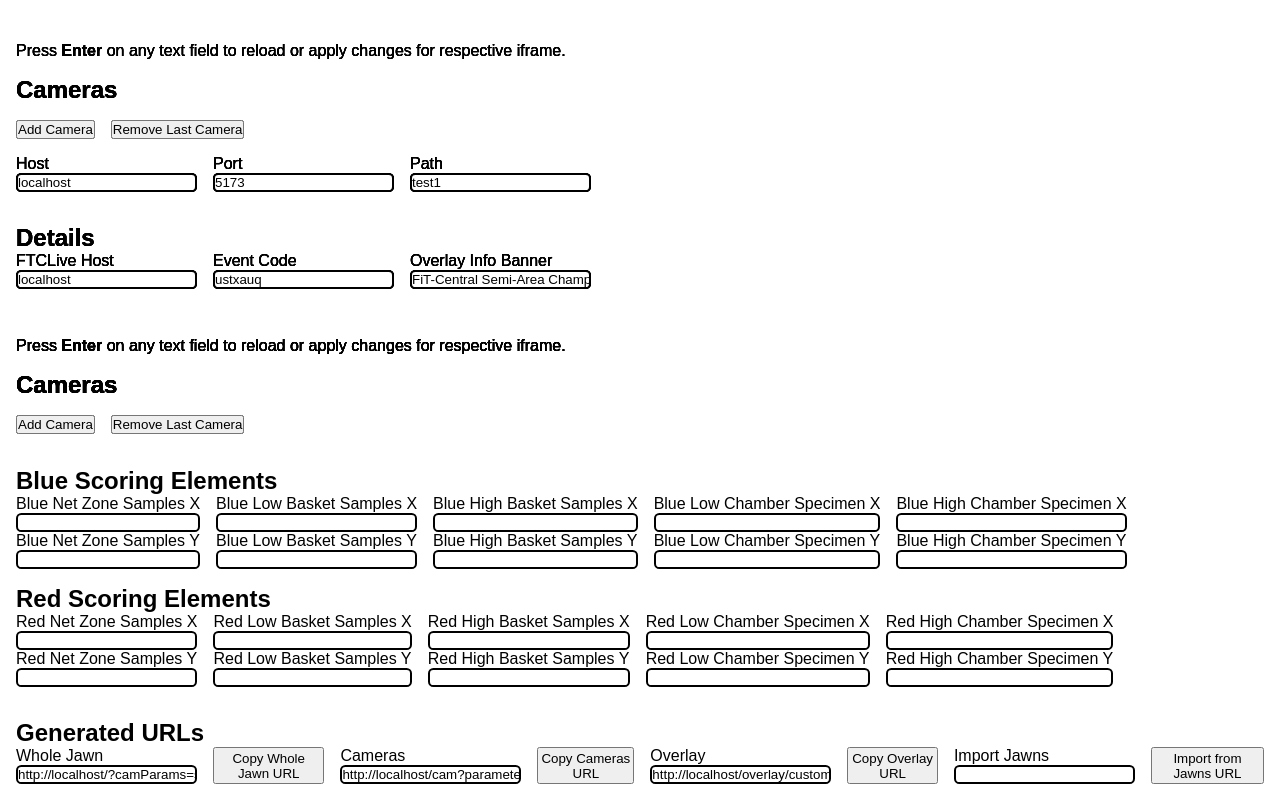
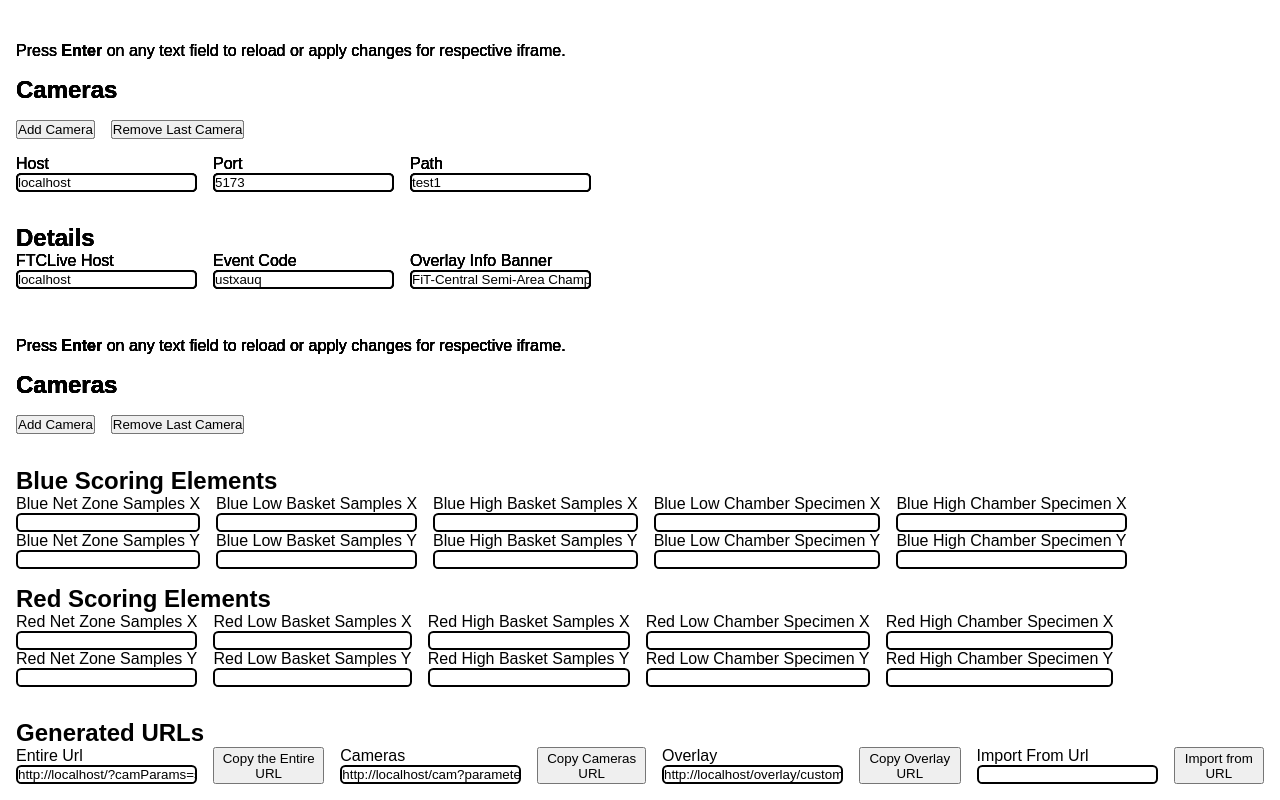
Before and after one commit to JiningLiu/stream-cam-ftc, a SvelteKit app: page /setup in a window 1280 px wide. Shown: the part 564-1364 px from the top of the page. Built offline with nearby package versions, Linux system fonts and the light colour scheme.

Commit message:
de-jawn-ification

```diff
--- a/src/routes/setup/+page.svelte
+++ b/src/routes/setup/+page.svelte
@@ -40,10 +40,10 @@
 	let overlayRedSpecimenHighX = '';
 	let overlayRedSpecimenHighY = '';
 
-	let wholeJawnUrl = '';
+	let entireUrl = '';
 	let camUrl = '';
 	let overlayUrl = '';
-	let importJawnsUrl = '';
+	let importUrl = '';
 
 	onMount(() => {
 		updateCam();
@@ -86,7 +86,7 @@
 		try {
 			const camParams = new URL(camUrl).search.replace('?parameters=', '');
 			const overlayParams = new URL(overlayUrl).search.replace('?parameters=', '');
-			wholeJawnUrl = `http://${encodeURIComponent(location.hostname)}${
+			entireUrl = `http://${encodeURIComponent(location.hostname)}${
 				encodeURIComponent(location.port) ? ':' : ''
 			}${encodeURIComponent(location.port)}/?camParams=${encodeURIComponent(camParams)}&overlayParams=${encodeURIComponent(overlayParams)}`;
 		} catch {}
@@ -147,7 +147,7 @@
 		try {
 			const camParams = new URL(camUrl).search.replace('?parameters=', '');
 			const overlayParams = new URL(overlayUrl).search.replace('?parameters=', '');
-			wholeJawnUrl = `http://${encodeURIComponent(location.hostname)}${
+			entireUrl = `http://${encodeURIComponent(location.hostname)}${
 				encodeURIComponent(location.port) ? ':' : ''
 			}${encodeURIComponent(location.port)}/?camParams=${encodeURIComponent(camParams)}&overlayParams=${encodeURIComponent(overlayParams)}`;
 		} catch {}
@@ -158,8 +158,8 @@
 		}
 	}
 
-	function copyWholeJawnUrl() {
-		navigator.clipboard.writeText(wholeJawnUrl);
+	function copyEntireUrl() {
+		navigator.clipboard.writeText(entireUrl);
 	}
 
 	function copyCamUrl() {
@@ -170,8 +170,8 @@
 		navigator.clipboard.writeText(overlayUrl);
 	}
 
-	function importFromJawnsUrl() {
-		const url = new URL(importJawnsUrl);
+	function importFromUrl() {
+		const url = new URL(importUrl);
 		const tlp = new URLSearchParams(url.search);
 
 		camDetails = [];
@@ -438,10 +438,10 @@
 
 			<div class="hstack s1">
 				<div class="vstack">
-					<p>Whole Jawn</p>
-					<input type="text" bind:value={wholeJawnUrl} readonly />
+					<p>Entire Url</p>
+					<input type="text" bind:value={entireUrl} readonly />
 				</div>
-				<button on:click={copyWholeJawnUrl}>Copy Whole Jawn URL</button>
+				<button on:click={copyEntireUrl}>Copy the Entire URL</button>
 
 				<div class="vstack">
 					<p>Cameras</p>
@@ -456,10 +456,10 @@
 				<button on:click={copyOverlayUrl}>Copy Overlay URL</button>
 
 				<div class="vstack">
-					<p>Import Jawns</p>
-					<input type="text" bind:value={importJawnsUrl} />
+					<p>Import From Url</p>
+					<input type="text" bind:value={importUrl} />
 				</div>
-				<button on:click={importFromJawnsUrl}>Import from Jawns URL</button>
+				<button on:click={importFromUrl}>Import from  URL</button>
 			</div>
 		</div>
 	</div>
```
Also changed, not shown: 1 other file (tests, documents, lock files or other folders).
